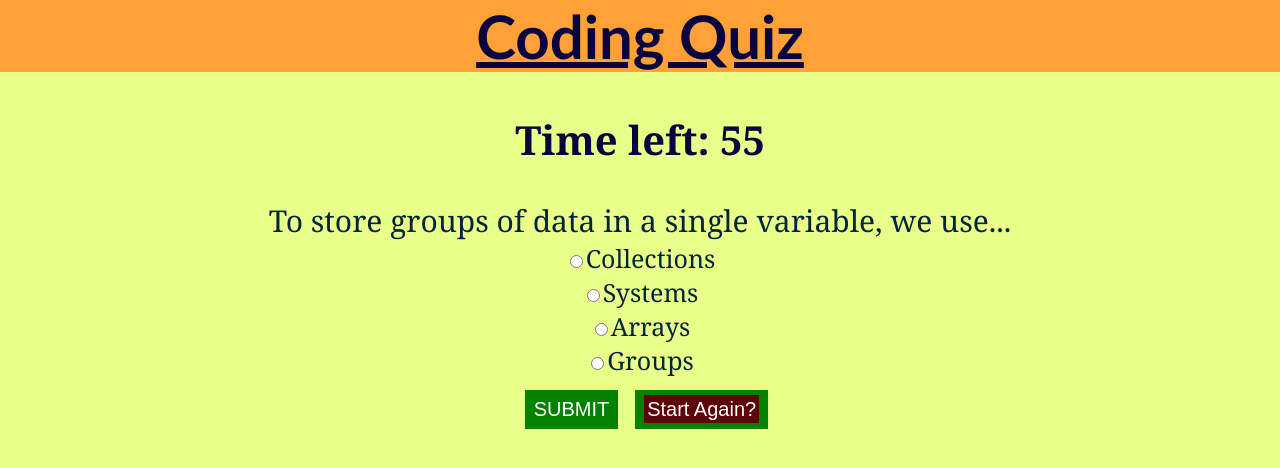
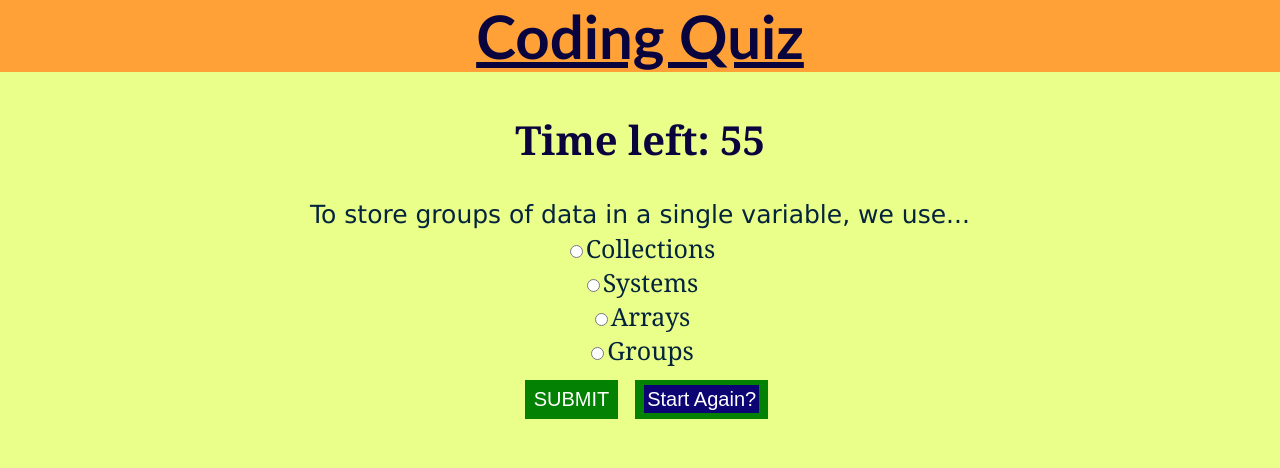
Before and after one commit to RobertBail/code-quiz-RB, a plain HTML site: page index.html in a window 1280 px wide. Drawn offline with Linux system fonts and the light colour scheme.

Commit message:
code quiz changes

```diff
--- a/style.css
+++ b/style.css
@@ -28,10 +28,13 @@ h2 {
 }
 
 .question {
-    font-size: 30px;
+ font-family:Verdana, Geneva, Tahoma, sans-serif;
+ font-size: 25px;
 }
 
 .options {
+ margin-top: 2px;
+ font-family: Cambria, Cochin, Georgia, Times, 'Times New Roman', serif;
  font-size: 25px;
  grid-template-columns: repeat(2, 1fr);
 
@@ -51,7 +54,7 @@ button {
 a{
  font-size: 20px;
  padding: 3px;
-    background-color: #5e0307;
+ background-color: #0c0472;
  color: white;
  text-decoration: none;
 }
```
Also changed, not shown: index.html (+0 -1 lines). Lines whose indentation alone changed are shown as unchanged.
